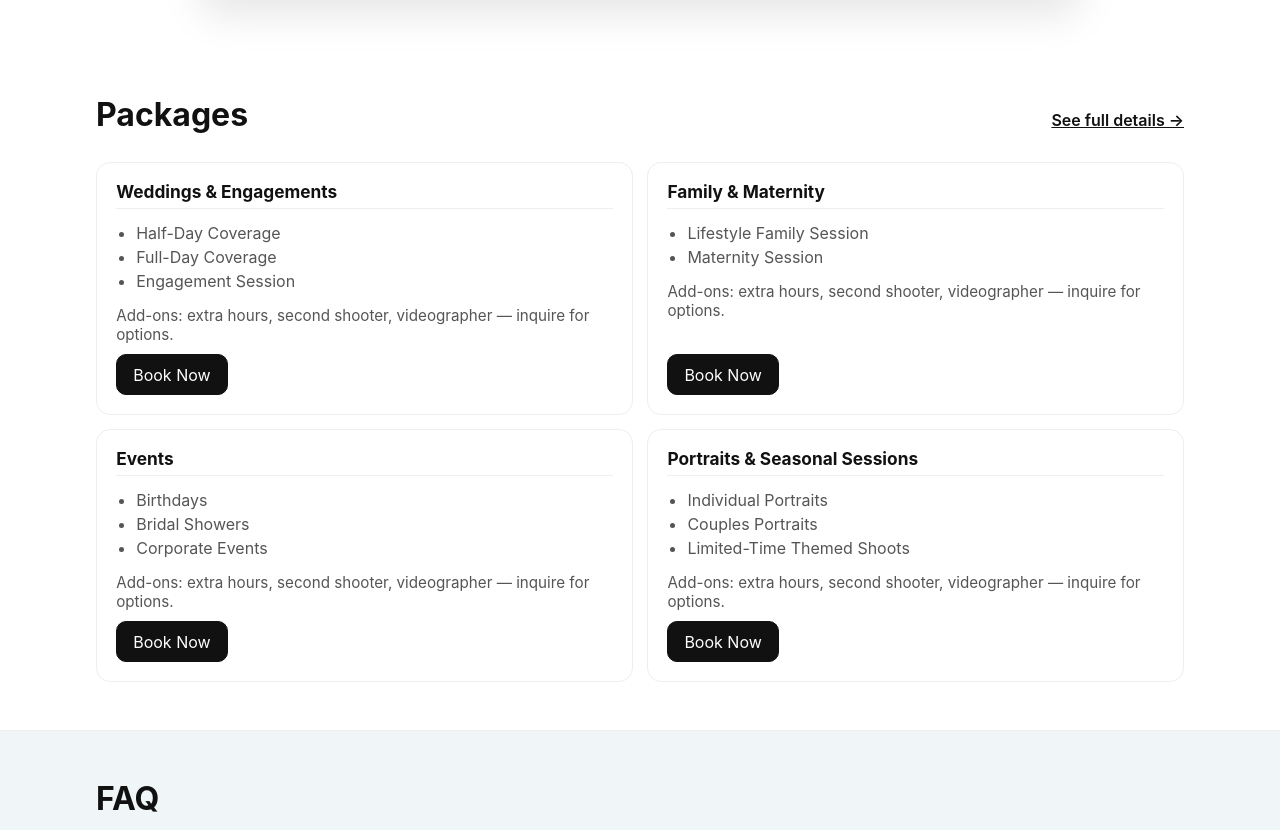
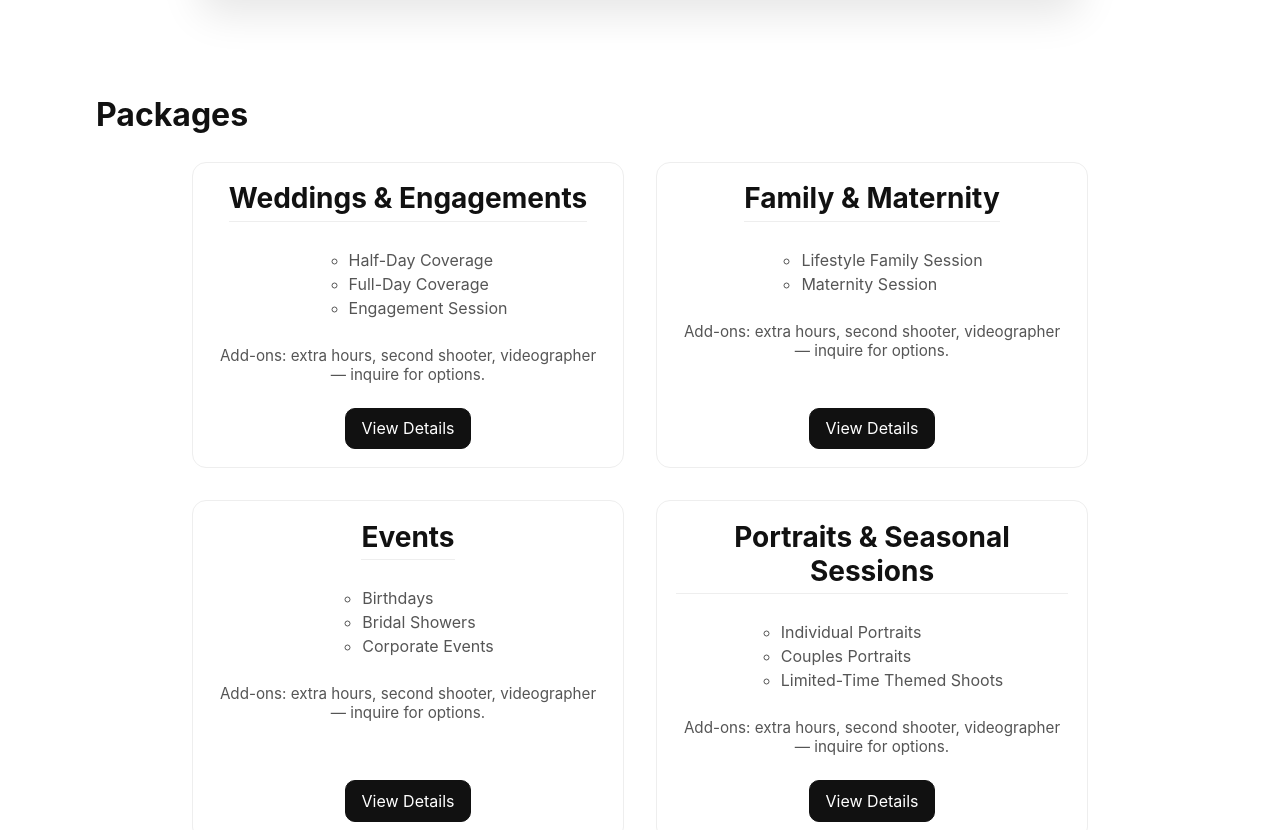
Before and after one commit to ralphdaryn/ksnapstudio, a React (Create React App) app: page / in a window 1280 px wide. Shown: the part 2832-3662 px from the top of the page. Built offline with nearby package versions, Linux system fonts and the light colour scheme.

Commit message:
style package section

```diff
--- a/src/pages/Main/Main.js
+++ b/src/pages/Main/Main.js
@@ -217,7 +217,7 @@ export default function Main() {
       <section id="reviews" className="main__section">
         <div className="main__container">
           <h2 className="main__section-title">
-            Reviews &amp; What Clients Say
+            Reviews & Testimonials
           </h2>
 
           <div className="main__reviews">
@@ -253,9 +253,6 @@ export default function Main() {
         <div className="main__container">
           <div className="main__section-head">
             <h2 className="main__section-title">Packages</h2>
-            <Link className="main__link main__link--inline" to="/packages">
-              See full details →
-            </Link>
           </div>
 
           <ul className="main__cards">
@@ -273,8 +270,8 @@ export default function Main() {
                   Add-ons: extra hours, second shooter, videographer —{" "}
                   <span>inquire for options</span>.
                 </div>
-                <Link className="main__card-btn" to="/contact">
-                  Book Now
+                <Link className="main__card-btn" to="/packages">
+                  View Details
                 </Link>
               </li>
             ))}
--- a/src/pages/Main/Main.scss
+++ b/src/pages/Main/Main.scss
@@ -94,7 +94,7 @@
       letter-spacing: 0.2px;
       font-size: 2.75rem;
       @include tablet {
-       font-size: 3.75rem;
+        font-size: 3.75rem;
       }
     }
     .main__tagline {
@@ -202,7 +202,7 @@
 
   /* TITLES & TEXT */
   &__section-title {
-    font-size: clamp(1.3rem, 5vw, 2rem);
+    font-size: clamp(1.75rem, 5vw, 2rem);
     margin: 0 0 0.75rem;
     text-wrap: balance;
   }
@@ -226,7 +226,10 @@
     padding: 0;
     display: flex;
     flex-wrap: wrap;
-    gap: 0.9rem;
+    gap: 2rem;
+    @include tablet {
+      padding: 0 6rem;
+    }
   }
   &__card {
     background: #fff;
@@ -235,8 +238,9 @@
     padding: 1rem;
     display: flex;
     flex-direction: column;
-    gap: 0.65rem;
+    gap: 1.5rem;
     flex: 1 1 100%;
+    align-items: center;
 
     @include tablet {
       padding: 1.1rem;
@@ -258,16 +262,16 @@
     }
   }
   &__card-title {
-    font-size: 1.08rem;
+    font-size: 1.75rem;
     margin: 0;
+    text-align: center;
     @include tablet {
       padding-bottom: 0.35rem;
       border-bottom: 1px solid var(--line);
     }
   }
   &__card-list {
-    list-style: disc;
-    padding-left: 1.25rem;
+    list-style: circle;
     margin: 0;
     color: var(--muted);
     @include tablet {
@@ -279,10 +283,11 @@
   &__card-note {
     font-size: 0.95rem;
     color: var(--muted);
+    text-align: center;
   }
   &__card-btn {
     margin-top: auto;
-    align-self: flex-start;
+    align-self: center;
     padding: 0.55rem 0.95rem;
     border-radius: 10px;
     border: 1px solid #111;
```
